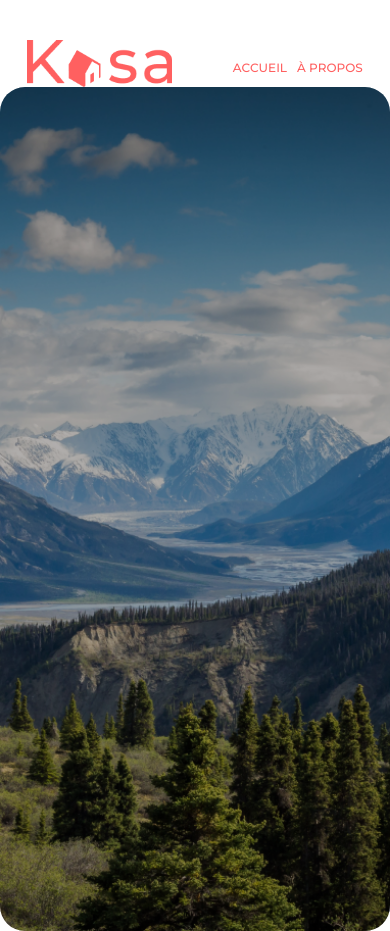
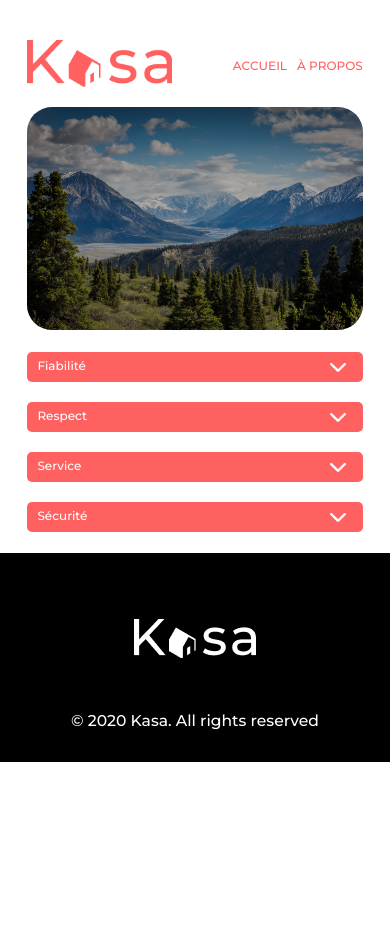
Before and after one commit to dcseguramedina/Kasa_Application_web_React, a React (Create React App) app: page /about in a window 390 px wide. After the commit the page ends 844 px from the top, so only its background shows below. Built offline with nearby package versions, Linux system fonts and the light colour scheme.

Commit message:
Change About's style (D&M)

```diff
--- a/src/components/banner/Banner.module.css
+++ b/src/components/banner/Banner.module.css
@@ -51,8 +51,9 @@
     position: absolute;
     left: 0;
 
+    font-weight: 500;
     font-size: clamp(24px, 4vw, 48px);
-    line-height: clamp(24px, 4vw, 68px);
+    line-height: 142.6%;
 
     color: #ffffff;
 }
--- a/src/components/card/Card.module.css
+++ b/src/components/card/Card.module.css
@@ -55,7 +55,9 @@
     display: flex;
     align-items: flex-end;
 
+    font-weight: 500;
     font-size: 18px;
+    line-height: 142.6%;
 
     color: #ffffff;
   }
--- a/src/components/copyright/Copyright.module.css
+++ b/src/components/copyright/Copyright.module.css
@@ -6,7 +6,10 @@
 
     text-align: center;
 
+    font-weight: 500;
     font-size: clamp(12px, 4vw, 24px);
+    line-height: 142.6%;
+
 
     color: #FFFFFF;
 }
--- a/src/components/dropdown/Dropdown.css
+++ b/src/components/dropdown/Dropdown.css
@@ -3,10 +3,10 @@
   }
 
   .dropdown_title {
-    width: auto;
+    width: 100%;
     height: 47px;
     padding-left: 10.08px;
-    padding-top: 10px;
+    padding-top: 5px;
     padding-right: 17.2px;
 
 
@@ -20,11 +20,11 @@
   }
 
   .dropdown_title_text {
-    width: 97px;
-    height: 34px;
     margin: 0;
 
+    font-weight: 500;
     font-size: 24px;
+    line-height: 142.6%;
 
     color: #ffffff;
   }
@@ -39,8 +39,6 @@
     background-position: center;
     background-size: cover;
 
-    font-size: 24px;
-
     color: #ffffff;
   }
 
@@ -54,18 +52,15 @@
     background-position: center;
     background-size: cover;
 
-    font-size: 24px;
-
     color: #ffffff;
   }
 
   .dropdown_content {
-    width: auto;
-    height: auto;
+    width: 100%;
     padding-left: 18px;
-    padding-top: 36px;
-    padding-right: 27px;
-    padding-bottom: 19px;
+    padding-top: 20px;
+    padding-right: 18px;
+    padding-bottom: 20px;
 
     background: #f7f7f7;
 
@@ -74,17 +69,45 @@
 
   .dropdown_content_hidden {
     display: none;
-    visibility: hidden;
-    opacity: 0;
-    height: 0;
   }
 
   .dropdown_content_text {
-    width: auto;
-    height: auto;
-
     font-weight: 400;
     font-size: 24px;
+    line-height: 142.6%;
 
     color: #FF6060;
   }
+
+  @media only screen and (max-width: 768px) {
+    .dropdown_title {
+      height: 30px;
+    }
+
+    .dropdown_title_text {
+      font-size: 12px;
+    }
+
+    .dropdown_title_vector_down {
+      width: 16px;
+      height: 9.14px;
+      margin-top: 6px;
+    }
+
+    .dropdown_title_vector_up {
+      width: 16px;
+      height: 9.14px;
+      margin-top: 6px;
+    }
+
+    .dropdown_content {
+      padding-left: 9px;
+      padding-top: 10px;
+      padding-right: 9px;
+      padding-bottom: 10px;
+    }
+
+    .dropdown_content_text {
+      font-size: 12px;
+    }
+  }
--- a/src/components/navbar/Navbar.module.css
+++ b/src/components/navbar/Navbar.module.css
@@ -15,7 +15,9 @@
   .nav_list_item {
     margin-right: 0;
 
+    font-weight: 500;
     font-size: 24px;
+    line-height: 142.6%;
 
     color: #ff6060;
 
--- a/src/pages/about/About.jsx
+++ b/src/pages/about/About.jsx
@@ -12,11 +12,13 @@ import styles from './About.module.css';
 function About() {
   return (
     <div className={styles.about}>
-      <Banner
+      <div className={styles.banner}>
+        <Banner
           image={image}
           alt={`Paysage de montagne`}
         />
-      <main className={styles.about_dropdown}>
+      </div>
+      <main className={styles.dropdown}>
         <Dropdown
           title={`Fiabilité`}
           content={`Les annonces postées sur Kasa garantissent une fiabilité totale. Les photos sont conformes aux logements, et toutes les informations sont régulièrement vérifiées par nos équipes.`}
--- a/src/pages/about/About.module.css
+++ b/src/pages/about/About.module.css
@@ -1,13 +1,23 @@
 /* About */
 
 .about {
-    width: 86%;
-    height: auto;
+  width: 86%;
+  height: auto;
 
-    background: #ffffff;
-  }
+  background: #ffffff;
+}
 
-.about_dropdown {
+.banner {
+  width: 100%;
+  height: 223px;
+  margin-top: 63px;
+
+  position: relative;
+
+  border-radius: 25px;
+}
+
+.dropdown {
   width: 83%;
   margin-top: 43px;
   margin-bottom: 43px;
@@ -18,7 +28,15 @@
 }
 
 @media only screen and (max-width: 768px) {
-    .about {
-        width: 375px;
-    }
+  .banner {
+    margin-top: 20px;
+  }
+
+  .dropdown {
+    width: 100%;
+    margin-top: 21.5px;
+    margin-bottom: 21.5px;
+
+    row-gap: 20px;
+  }
 }
```
